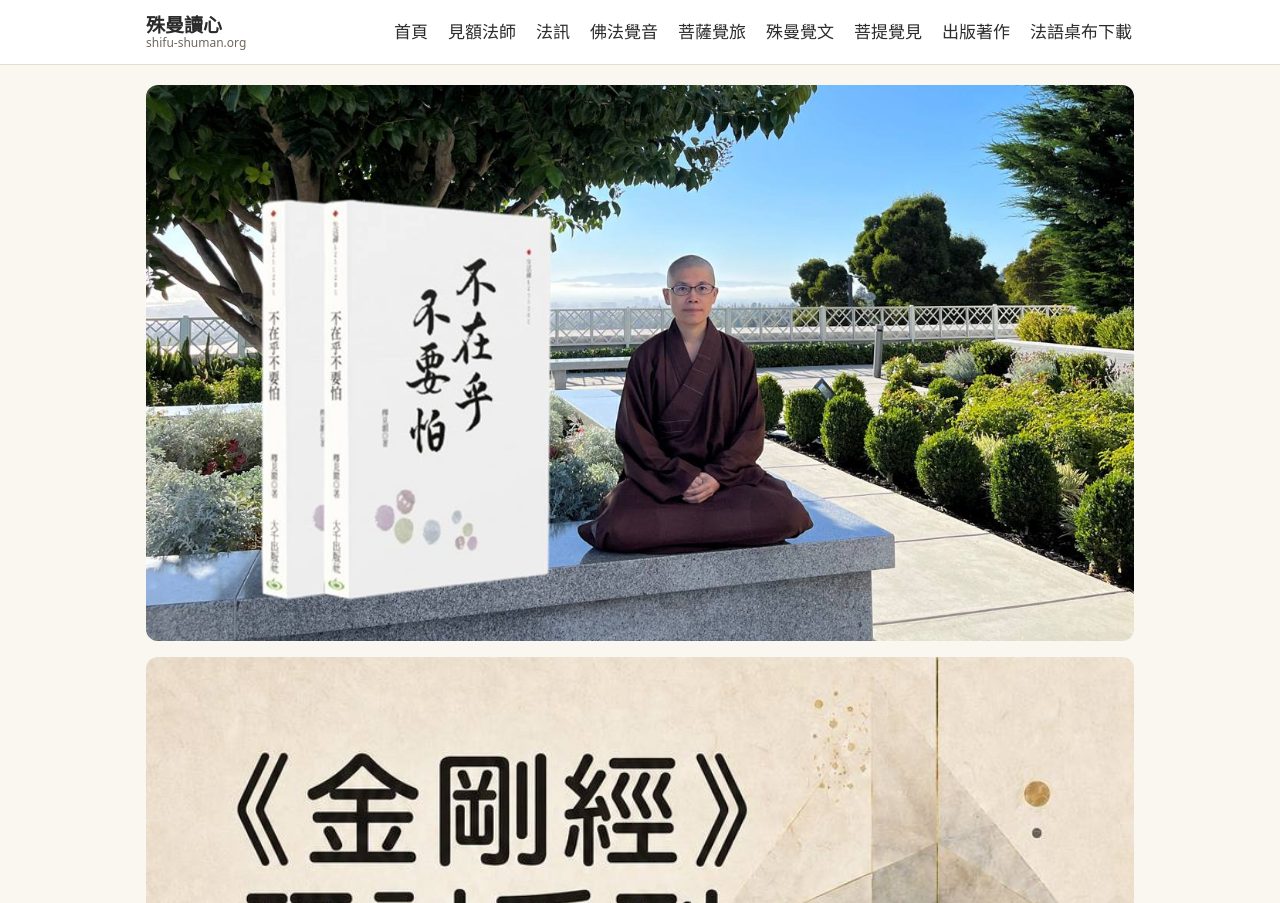
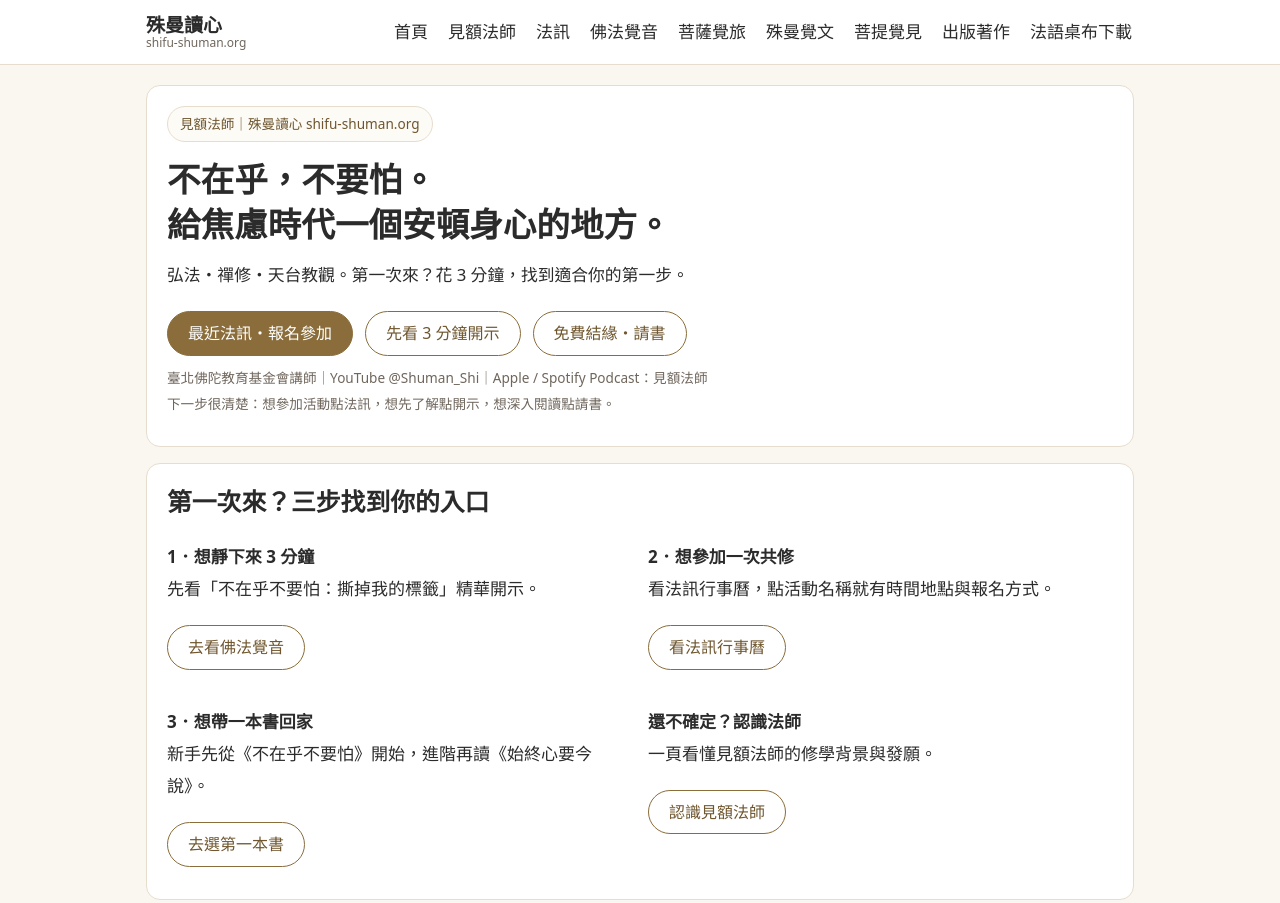
Before and after one commit to victorHsu0426/shifu-shuman-site, a plain HTML site: page index.html in a window 1280 px wide. Shown: the top 903 px of the page. Drawn offline with Linux system fonts and the light colour scheme.

Commit message:
首頁新增英雄區＋第一次來三步驟導覽

```diff
--- a/index.html
+++ b/index.html
@@ -24,6 +24,28 @@
 </nav>
 </div></header>
 <main>
+<div class="card hero-new">
+<div class="eyebrow">見額法師｜殊曼讀心 shifu-shuman.org</div>
+<h1>不在乎，不要怕。<br>給焦慮時代一個安頓身心的地方。</h1>
+<p class="lede">弘法・禪修・天台教觀。第一次來？花 3 分鐘，找到適合你的第一步。</p>
+<div class="cta-row">
+<a class="btn solid" href="faxun.html">最近法訊・報名參加</a>
+<a class="btn" href="jueyin.html">先看 3 分鐘開示</a>
+<a class="btn" href="books.html">免費結緣・請書</a>
+</div>
+<p class="meta">臺北佛陀教育基金會講師｜YouTube @Shuman_Shi｜Apple / Spotify Podcast：見額法師<br>下一步很清楚：想參加活動點法訊，想先了解點開示，想深入閱讀點請書。</p>
+</div>
+<div class="card">
+<h2>第一次來？三步找到你的入口</h2>
+<div class="grid cols2">
+<div><p><strong>1．想靜下來 3 分鐘</strong><br>先看「不在乎不要怕：撕掉我的標籤」精華開示。</p><p><a class="btn" href="jueyin.html">去看佛法覺音</a></p></div>
+<div><p><strong>2．想參加一次共修</strong><br>看法訊行事曆，點活動名稱就有時間地點與報名方式。</p><p><a class="btn" href="faxun.html">看法訊行事曆</a></p></div>
+</div>
+<div class="grid cols2" style="margin-top:12px">
+<div><p><strong>3．想帶一本書回家</strong><br>新手先從《不在乎不要怕》開始，進階再讀《始終心要今說》。</p><p><a class="btn" href="books.html">去選第一本書</a></p></div>
+<div><p><strong>還不確定？認識法師</strong><br>一頁看懂見額法師的修學背景與發願。</p><p><a class="btn" href="jiane.html">認識見額法師</a></p></div>
+</div>
+</div>
 <div class="hero grid">
 <img src="images/banner-buzaihu-bupa.jpg" alt="見額法師《不在乎不要怕》" fetchpriority="high">
 <img src="images/index-000.jpg" alt="殊曼讀心 Banner" loading="lazy">
--- a/style.css
+++ b/style.css
@@ -35,6 +35,15 @@ nav.links a:first-child{border-top:0}
   nav.links a{display:inline;padding:6px 2px;border:0}
   nav.links a:hover{color:var(--accent);text-decoration:underline}
 }
+
+/* ---------- hero-new (高度/深度/廣度改版) ---------- */
+.hero-new h1{margin:.2em 0;font-size:1.7rem;line-height:1.35}
+@media(min-width:720px){.hero-new h1{font-size:2.1rem}}
+.eyebrow{display:inline-block;font-size:.85rem;color:var(--accent-d);border:1px solid var(--line);
+  border-radius:999px;padding:4px 12px;background:#fdfbf6;margin-bottom:8px}
+.lede{font-size:1.05rem}
+.cta-row{display:flex;flex-wrap:wrap;gap:4px;margin:12px 0 4px}
+@media(max-width:559px){.cta-row .btn{width:100%}}
 
 /* ---------- layout ---------- */
 main{max-width:var(--maxw);margin:0 auto;padding:20px var(--pad) 64px}
```
